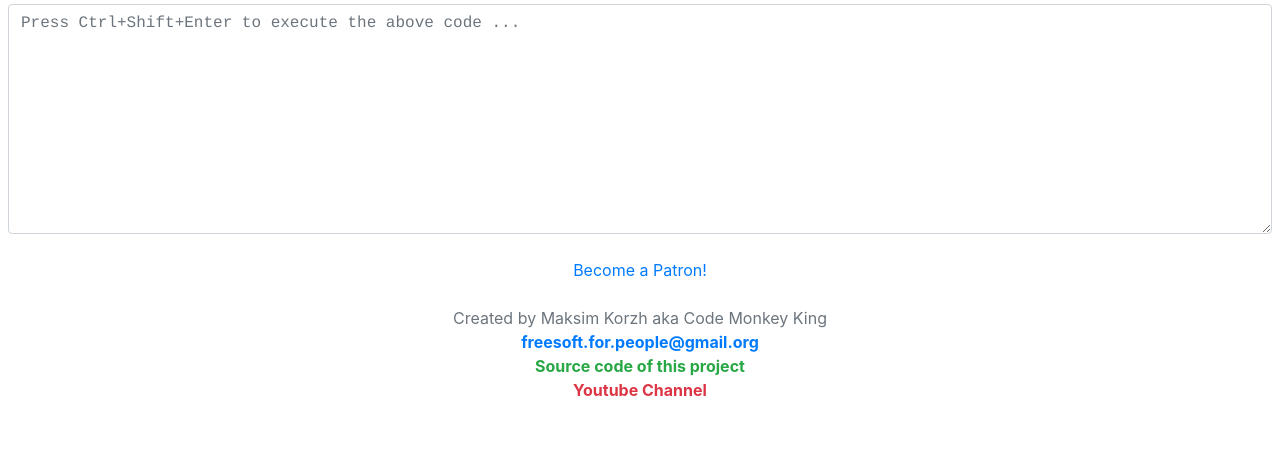
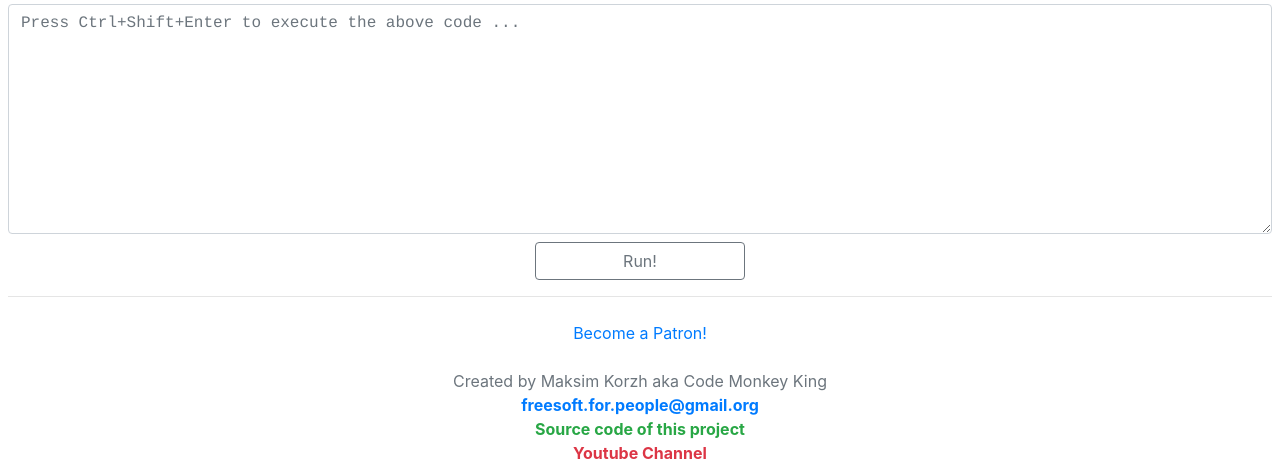
Before and after one commit to maksimKorzh/epyco, a Flask app: page / in a window 1280 px wide. Shown: the part 412-877 px from the top of the page. Before the commit the page ends 808 px from the top, so only its background shows below. Run offline with Flask 2, Linux system fonts and the light colour scheme; some libraries are stand-ins or nearby versions.

Commit message:
added run button

```diff
--- a/app/templates/code.html
+++ b/app/templates/code.html
@@ -55,7 +55,8 @@
 
           <textarea id="code" placeholder="Type python code here..."></textarea>
           <textarea id="console" class="form-control mt-2" rows="9" placeholder="Press Ctrl+Shift+Enter to execute the above code ..."></textarea>
-
+          <div class="text-center"><button class="btn btn-outline-secondary col-2 mt-2" onclick="execute()">Run!</button></div>
+          <hr class="my-3">
           <script type="text/javascript">
             var editor = CodeMirror.fromTextArea(document.getElementById('code'), {//CodeMirror(document.getElementById('editor'), {
               mode:  "python",
```
Also changed, not shown: 1 other file.
